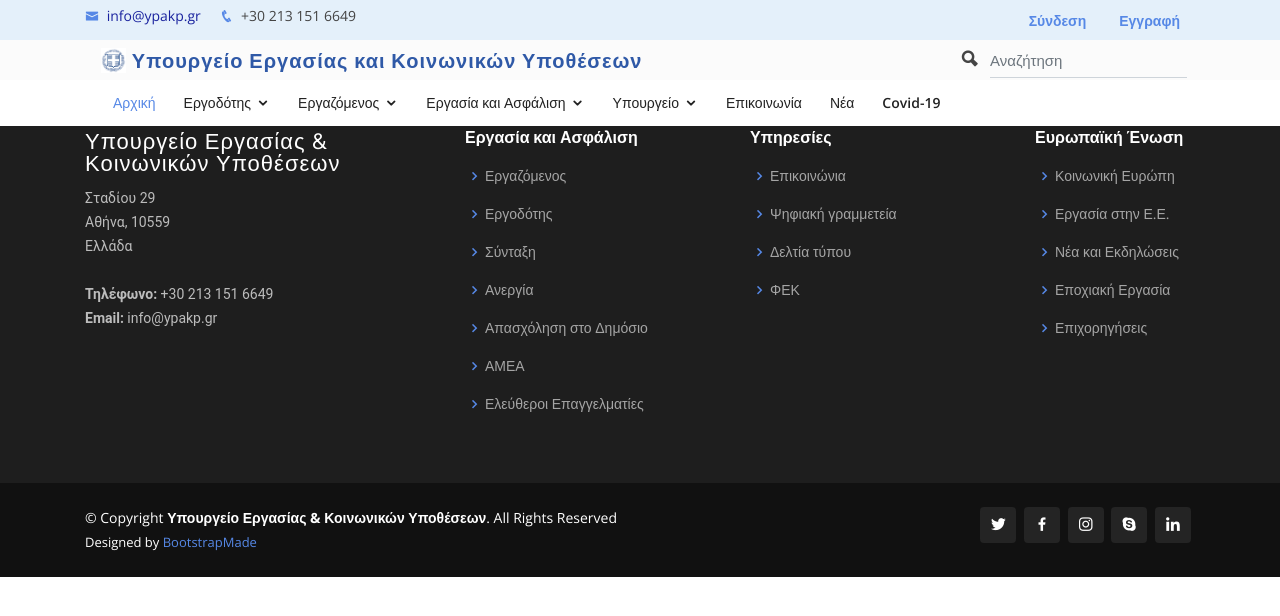
After one commit to Nikoletos-K/Greek-Ministry-of-Labour-website, a PHP site: page /register.html in a window 1280 px wide. The commit adds this page. Shown: the top 616 px of the page. Run offline with PHP 8.4, Linux system fonts and the light colour scheme; some libraries are stand-ins or nearby versions.

Commit message:
fix a problem in covid19.html and add register.html

```diff
--- a/Green/Green/assets/css/style.css
+++ b/Green/Green/assets/css/style.css
@@ -1823,18 +1823,20 @@ section {
   border-right: 2px solid #0362b1;
   font-weight: 600;
   font-size: 16px;
+  background-color: transparent;
 }
 
 .departments .nav-link:hover {
   color: #0b5fad;
 }
 
-.departments .nav-link.active {
+/* .pl-2 .nav-link{
+  padding-bottom: 20px;
+} */
+
+.departments .nav-link:focus {
   color: #4946e9;
-  /* border-color: #ffffff; */
   background-color: transparent;
-  /* border-right: #00172c; */
-  /* opacity: 20%; */
 }
 
 .departments .tab-pane.active {
@@ -1862,10 +1864,10 @@ section {
     border: 0;
     padding: 15px;
   }
-  .departments .nav-link.active {
+  /* .departments .nav-link.active {
     color: #fff;
     background: #1977cc;
-  }
+  } */
 }
 
 /*
--- /dev/null
+++ b/Green/Green/register.html
@@ -0,0 +1,325 @@
+<!DOCTYPE html>
+<html lang="en">
+
+<head>
+  <meta charset="utf-8">
+  <meta content="width=device-width, initial-scale=1.0" name="viewport">
+
+  <title>ΥΕΚΥ</title>
+  <meta content="" name="description">
+  <meta content="" name="keywords">
+
+  <!-- Bootstrap core CSS -->
+  <link rel="stylesheet" href="bootstrap/css/bootstrap.min.css">
+  <!-- Material Design Bootstrap -->
+  <link rel="stylesheet" href="bootstrap/css/mdb.min.css">
+
+  <!-- Favicons -->
+  <link href="assets/img/logo.png" rel="icon">
+  <link href="assets/img/logo.png" rel="apple-touch-icon">
+
+  <!-- Google Fonts -->
+  <link href="https://fonts.googleapis.com/css?family=Open+Sans:300,300i,400,400i,600,600i,700,700i|Raleway:300,300i,400,400i,500,500i,600,600i,700,700i|Poppins:300,300i,400,400i,500,500i,600,600i,700,700i" rel="stylesheet">
+
+  <!-- Vendor CSS Files -->
+  <link href="assets/vendor/bootstrap/css/bootstrap.min.css" rel="stylesheet">
+  <link href="assets/vendor/icofont/icofont.min.css" rel="stylesheet">
+  <link href="assets/vendor/boxicons/css/boxicons.min.css" rel="stylesheet">
+  <link href="assets/vendor/animate.css/animate.min.css" rel="stylesheet">
+  <link href="assets/vendor/owl.carousel/assets/owl.carousel.min.css" rel="stylesheet">
+  <link href="assets/vendor/venobox/venobox.css" rel="stylesheet">
+
+  <!-- Template Main CSS File -->
+  <link href="assets/css/style.css" rel="stylesheet">
+
+  <!-- =======================================================
+  * Template Name: Green - v2.3.0
+  * Template URL: https://bootstrapmade.com/green-free-one-page-bootstrap-template/
+  * Author: BootstrapMade.com
+  * License: https://bootstrapmade.com/license/
+  ======================================================== -->
+</head>
+
+<body>
+
+  <!-- ======= Top Bar ======= -->
+  <div id="topbar" class="d-none d-lg-flex align-items-center fixed-top">
+    <div class="container d-flex">
+      <div class="contact-info mr-auto">
+        <i class="icofont-envelope"></i> <a href="mailto:contact@example.com">info@ypakp.gr</a>
+        <i class="icofont-phone"></i> +30 213 151 6649
+      </div>
+       <!-- <div class="social-links"> -->
+        <button class="get-started-btn scrollto"  data-target="#modalLoginForm" data-toggle="modal">Σύνδεση</button>
+        <a href="register.html"><button  class="get-started-btn scrollto">Εγγραφή</button></a>
+        <!-- <a href="#" class="twitter"><i class="icofont-twitter"></i></a>
+        <a href="#" class="facebook"><i class="icofont-facebook"></i></a>
+        <a href="#" class="instagram"><i class="icofont-instagram"></i></a>
+        <a href="#" class="skype"><i class="icofont-skype"></i></a>
+        <a href="#" class="linkedin"><i class="icofont-linkedin"></i></i></a> -->
+      <!-- </div> -->
+    </div>
+  </div>
+
+
+
+  <!-- ========== Login Modal =========== -->
+
+  <div class="modal fade" id="modalLoginForm" tabindex="-1" role="dialog" aria-labelledby="myModalLabel"  aria-hidden="true">
+    <div class="modal-dialog" role="document">
+      <div class="modal-content">
+        <div class="modal-header text-center">
+          <h4 class="modal-title w-100 font-weight-bold">Σύνδεση</h4>
+          <button type="button" class="close" data-dismiss="modal" aria-label="Close">
+            <span aria-hidden="true">&times;</span>
+          </button>
+        </div>
+        <div class="modal-body mx-3">
+          <div class="md-form mb-5">
+            <i class="icofont-user prefix grey-text"></i>
+            <input type="text" id="defaultForm-name" class="form-control ">
+            <label data-error="wrong" data-success="right" for="defaultForm-name">Όνομα Χρήστη</label>
+          </div>
+          <div class="md-form mb-4">
+            <i class="icofont-ui-password prefix grey-text"></i>
+            <input type="password" id="defaultForm-pass" class="form-control ">
+            <label data-error="wrong" data-success="right" for="defaultForm-pass">Κωδικός</label>
+          </div>
+       </div>
+      <div class="modal-footer d-flex justify-content-center">
+        <button class="btn btn-log">Είσοδος</button>
+      </div>
+    </div>
+  </div>
+</div>
+
+<div class="text-center">
+  <a href="" class="btn btn-default btn-rounded mb-4" data-toggle="modal" data-target="#modalLoginForm">Launch
+    Modal Login Form</a>
+</div>
+
+  <!-- =========== End of Login Modal ============ -->
+
+
+
+  <!-- ======= Header ======= -->
+  <header id="header" class="fixed-top">
+
+    <div class="navbar-br">
+      <div class="container align-items-center">
+        <nav class=" sec-navbar navbar ">
+          <h1 class="logo mr-auto navbar-brand">
+            <a href="index.html" class="mr-auto "><img src="assets/img/logo.png" alt="" class="img-fluid"></a>
+            <a href="index.html" >Υπουργείο Εργασίας και Κοινωνικών Υποθέσεων</a></h1>
+          <form class="form-inline">
+            <div class="md-form my-0 search-engine  ">
+              <i class="icofont-ui-search search-icon"></i>
+              <input class="form-control mr-sm-2 input-fr" type="text" placeholder="Αναζήτηση" aria-label="Search">
+            </div>
+          </form>
+        </nav>
+      </div>
+    </div>
+
+
+    <div class="container d-flex align-items-center">
+      <!-- <h1 class="logo mr-auto"><a href="index.html"> </a></h1> -->
+      <!-- Uncomment below if you prefer to use an image logo -->
+
+
+      <nav class="nav-menu d-none d-lg-block">
+        <ul>
+          <li class="active"><a href="index.html">Αρχική</a></li>
+          <li class="drop-down"><a href="#">Εργοδότης</a>
+            <ul>
+              <li><a href="#">Πρόσλήψεις</a></li>
+              <li class="drop-down"><a href="#">COVID-19</a>
+                <ul>
+                  <li><a href="#">Χορήγηση άδειας ειδικού σκοπού</a></li>
+                  <li><a href="#">Αναστολή σύμβασης εργαζομένου</a></li>
+                  <li><a href="#">Διαχείρηση κρούσματος</a></li>
+                  <li><a href="#">Μέτρα προφύλαξης</a></li>
+                  <li><a href="#">Αποζημιώσεις</a></li>
+                  <li><a href="#">Άλλα θέματα COVID-19</a></li>
+                </ul>
+              </li>
+              <li><a href="#">Νέα επιχείρηση</a></li>
+              <li><a href="#">Ασφάλιση εργαζομένου</a></li>
+              <li><a href="#">Απολύσεις</a></li>
+            </ul>
+          </li>
+          <li class="drop-down"><a href="#">Εργαζόμενος</a>
+            <ul>
+              <li><a href="#">Μισθοδοσία</a></li>
+              <li class="drop-down"><a href="#">COVID-19</a>
+                <ul>
+                  <li><a href="#">Άδεια ειδικού σκοπού</a></li>
+                  <li><a href="#">Αναστολή εργασίας</a></li>
+                  <li><a href="#">Τηλεργασία</a></li>
+                  <li><a href="#">Μέτρα προφύλαξης</a></li>
+                  <li><a href="#">Αποζημιώσεις</a></li>
+                  <li><a href="#">Άλλα θέματα COVID-19</a></li>
+                </ul>
+              </li>
+              <li><a href="#">Επιδόματα</a></li>
+              <li><a href="#">Άδειες</a></li>
+              <li><a href="#">Απόλυση</a></li>
+              <li><a href="#">Ασφάλιση</a></li>
+            </ul>
+          </li>
+          <li class="drop-down"><a href="">Εργασία και Ασφάλιση</a>
+            <ul>
+              <li><a href="#">Επιχειρήσεις</a></li>
+              <li><a href="#">Συνταξιοδότηση</a></li>
+              <li><a href="#">Ανεργία</a></li>
+              <li><a href="#">Ελεύθεροι Επαγγελματίες</a></li>
+              <li><a href="#">ΑΜΕΑ</a></li>
+              <li><a href="#">Εποχιακή Απασχόληση</a></li>
+              <li><a href="#">Κοινωνική Ασφάλιση</a></li>
+              <li><a href="#">Επιδόματα</a></li>
+              <li><a href="#">Εργασία στην ΕΕ</a></li>
+              <li><a href="#">Διεθνείς υποθέσεις</a></li>
+            </ul>
+          </li>
+          <li class="drop-down" ><a href="#">Υπουργείο</a>
+            <ul>
+              <li><a href="#">Πολιτική ηγεσία</a></li>
+              <li><a href="#">Γραμματεία</a></li>
+              <li><a href="#">Εκδηλώσεις</a></li>
+              <li><a href="#">Δαπάνες</a></li>
+            </ul>
+          </li>
+          <li><a href="contact.html">Επικοινωνία</a></li>
+          <li><a href="#">Νέα</a></li>
+
+          <li><a href="covid19.html" class="covid-btn scrollto " >Covid-19</a></li>
+        </ul>
+
+
+      </nav><!-- .nav-menu -->
+
+
+
+
+    </div>
+  </header><!-- End Header -->
+
+  <!-- ========= Registration form ============ -->
+
+  <!-- ========= End of registration form ============ -->
+
+
+<!-- ======= Footer ======= -->
+<footer id="footer">
+
+<div class="footer-top">
+  <div class="container">
+    <div class="row">
+
+      <div class="col-lg-4 col-md-6 footer-contact">
+        <h3>Υπουργείο Εργασίας & Κοινωνικών Υποθέσεων</h3>
+        <p>
+          Σταδίου 29<br>
+          Αθήνα, 10559<br>
+          Ελλάδα <br><br>
+          <strong>Τηλέφωνο:</strong> +30 213 151 6649<br>
+          <strong>Email:</strong> info@ypakp.gr<br>
+        </p>
+      </div>
+
+      <div class="col-lg-3 col-md-6 footer-links">
+        <h4>Εργασία και Ασφάλιση</h4>
+        <ul>
+          <li><i class="bx bx-chevron-right"></i> <a href="#">Εργαζόμενος</a></li>
+          <li><i class="bx bx-chevron-right"></i> <a href="#">Εργοδότης</a></li>
+          <li><i class="bx bx-chevron-right"></i> <a href="#">Σύνταξη</a></li>
+          <li><i class="bx bx-chevron-right"></i> <a href="#">Ανεργία</a></li>
+          <li><i class="bx bx-chevron-right"></i> <a href="#">Απασχόληση στο Δημόσιο</a></li>
+          <li><i class="bx bx-chevron-right"></i> <a href="#">ΑΜΕΑ</a></li>
+          <li><i class="bx bx-chevron-right"></i> <a href="#">Ελεύθεροι Επαγγελματίες</a></li>
+
+        </ul>
+      </div>
+
+      <div class="col-lg-3 col-md-6 footer-links">
+        <h4>Υπηρεσίες</h4>
+        <ul>
+          <li><i class="bx bx-chevron-right"></i> <a href="#">Επικοινώνια</a></li>
+          <li><i class="bx bx-chevron-right"></i> <a href="#">Ψηφιακή γραμμετεία</a></li>
+          <li><i class="bx bx-chevron-right"></i> <a href="#">Δελτία τύπου</a></li>
+          <li><i class="bx bx-chevron-right"></i> <a href="#">ΦΕΚ</a></li>
+        </ul>
+      </div>
+
+      <div class="col-lg-2 col-md-6 footer-links">
+        <h4>Ευρωπαϊκή Ένωση</h4>
+        <ul>
+          <li><i class="bx bx-chevron-right"></i> <a href="#">Κοινωνική Ευρώπη</a></li>
+          <li><i class="bx bx-chevron-right"></i> <a href="#">Εργασία στην Ε.Ε.</a></li>
+          <li><i class="bx bx-chevron-right"></i> <a href="#">Νέα και Εκδηλώσεις</a></li>
+          <li><i class="bx bx-chevron-right"></i> <a href="#">Εποχιακή Εργασία</a></li>
+          <li><i class="bx bx-chevron-right"></i> <a href="#">Επιχορηγήσεις</a></li>
+        </ul>
+      </div>
+
+
+
+
+    </div>
+  </div>
+</div>
+
+<div class="container d-md-flex py-4">
+
+  <div class="mr-md-auto text-center text-md-left">
+    <div class="copyright">
+      &copy; Copyright <strong><span>Υπουργείο Εργασίας & Κοινωνικών Υποθέσεων</span></strong>. All Rights Reserved
+    </div>
+    <div class="credits">
+      <!-- All the links in the footer should remain intact. -->
+      <!-- You can delete the links only if you purchased the pro version. -->
+      <!-- Licensing information: https://bootstrapmade.com/license/ -->
+      <!-- Purchase the pro version with working PHP/AJAX contact form: https://bootstrapmade.com/company-free-html-bootstrap-template/ -->
+      Designed by <a href="https://bootstrapmade.com/">BootstrapMade</a>
+    </div>
+  </div>
+  <div class="social-links text-center text-md-right pt-3 pt-md-0">
+    <a href="#" class="twitter"><i class="bx bxl-twitter"></i></a>
+    <a href="#" class="facebook"><i class="bx bxl-facebook"></i></a>
+    <a href="#" class="instagram"><i class="bx bxl-instagram"></i></a>
+    <a href="#" class="google-plus"><i class="bx bxl-skype"></i></a>
+    <a href="#" class="linkedin"><i class="bx bxl-linkedin"></i></a>
+  </div>
+</div>
+</footer><!-- End Footer -->
+
+<a href="#" class="back-to-top"><i class="icofont-simple-up"></i></a>
+
+<!-- Vendor JS Files -->
+<script src="assets/vendor/jquery/jquery.min.js"></script>
+<script src="assets/vendor/bootstrap/js/bootstrap.bundle.min.js"></script>
+<script src="assets/vendor/jquery.easing/jquery.easing.min.js"></script>
+<script src="assets/vendor/php-email-form/validate.js"></script>
+<script src="assets/vendor/owl.carousel/owl.carousel.min.js"></script>
+<script src="assets/vendor/isotope-layout/isotope.pkgd.min.js"></script>
+<script src="assets/vendor/venobox/venobox.min.js"></script>
+<script src="assets/vendor/waypoints/jquery.waypoints.min.js"></script>
+<script src="assets/vendor/owl.carousel/owl.carousel.min.js"></script>
+<script src="assets/vendor/aos/aos.js"></script>
+
+<!-- Template Main JS File -->
+<script src="assets/js/main.js"></script>
+
+<!-- jQuery -->
+<script type="text/javascript" src="js/jquery.min.js"></script>
+<!-- Bootstrap tooltips -->
+<script type="text/javascript" src="js/popper.min.js"></script>
+<!-- Bootstrap core JavaScript -->
+<script type="text/javascript" src="js/bootstrap.min.js"></script>
+<!-- MDB core JavaScript -->
+<script type="text/javascript" src="js/mdb.min.js"></script>
+
+
+</body>
+
+</html>
```
Also changed, not shown: Green/Green/covid19.html (+11 -24 lines), Green/Green/index.html (+4 -4 lines).
